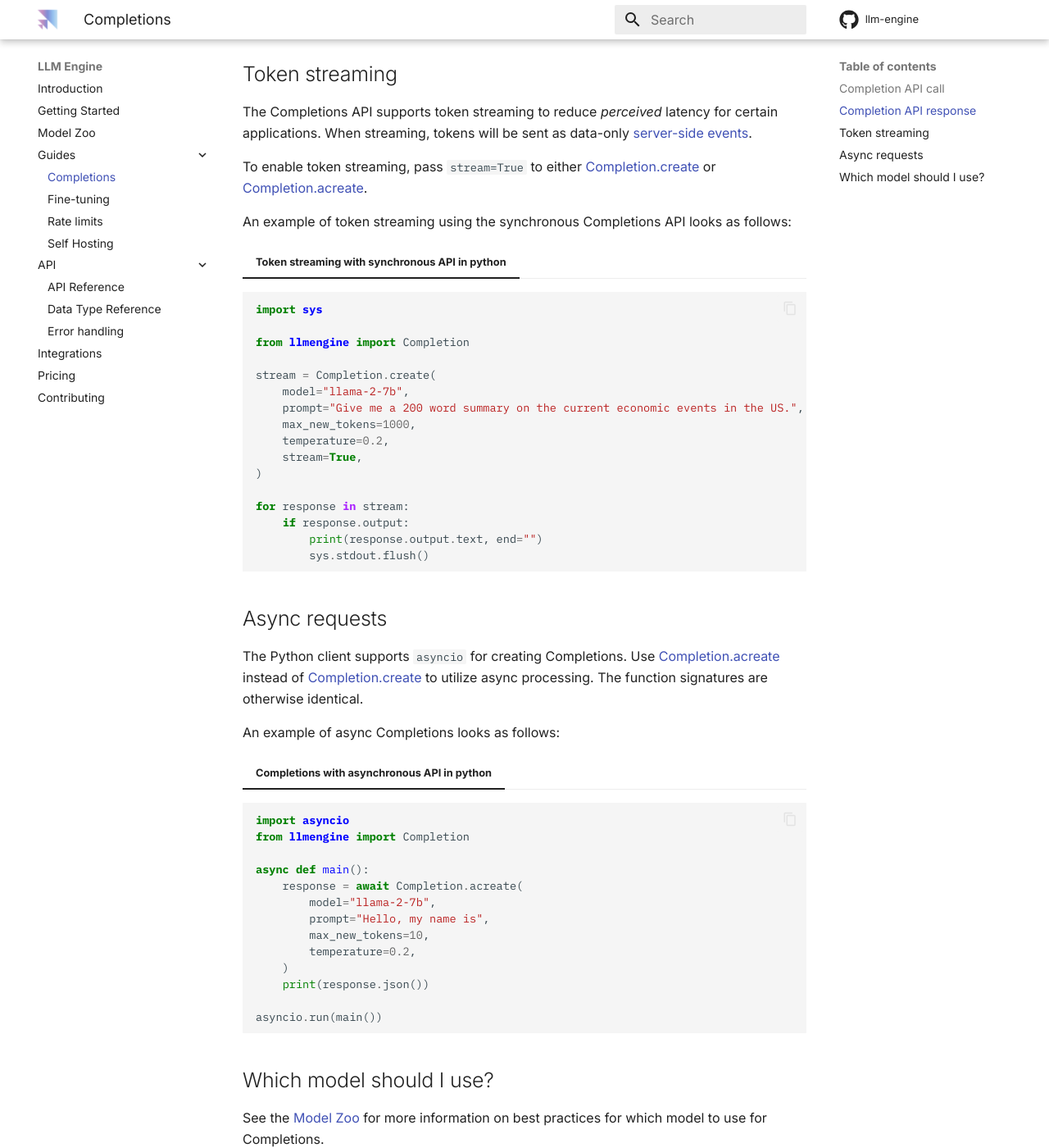
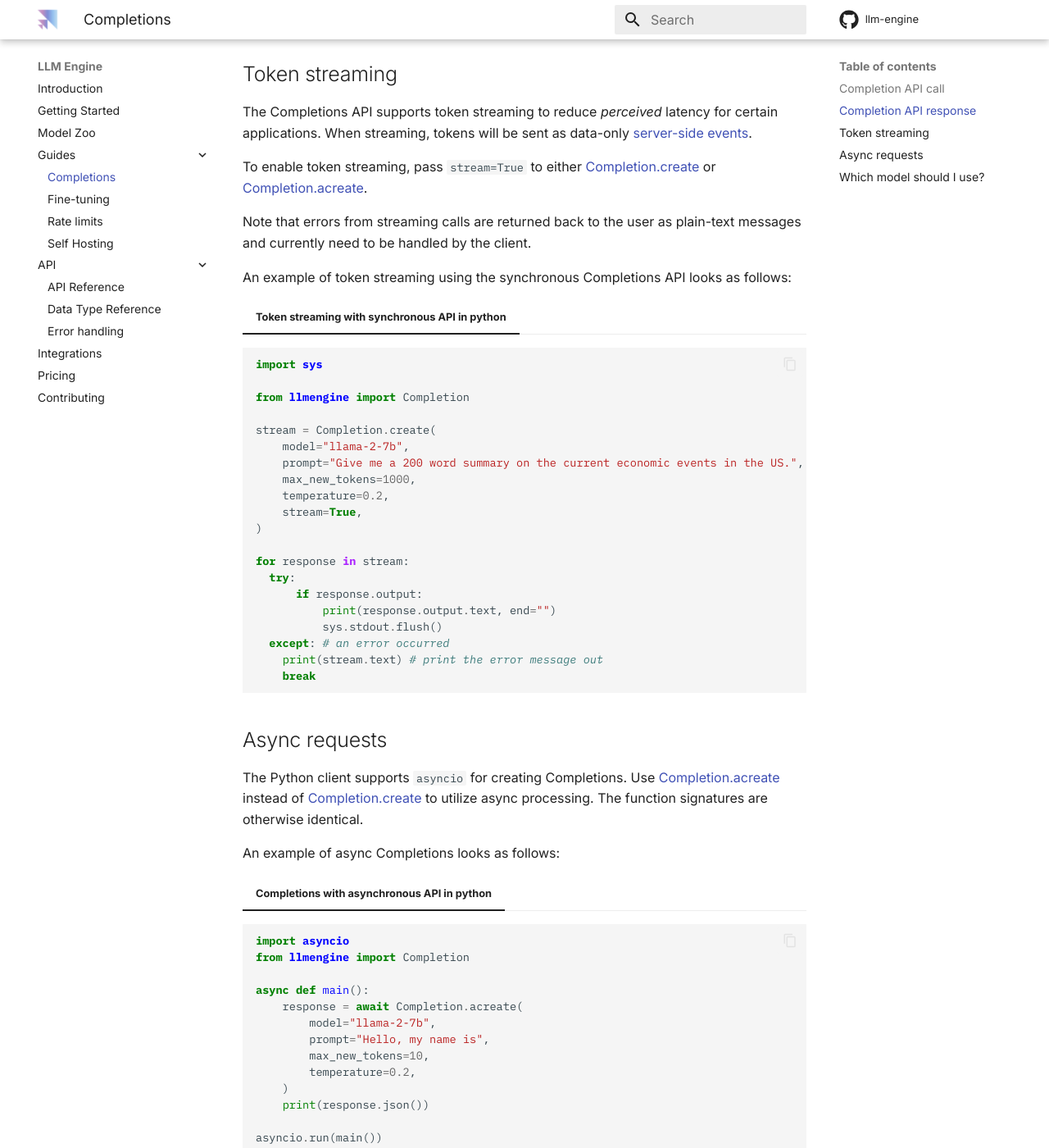
Before and after one commit to scaleapi/llm-engine, an MkDocs documentation site: the page built from docs/guides/completions.md, in a window 1280 px wide and 1400 px high, scrolled down 1421 px. Shown: the whole window at 82% size. Built offline with MkDocs 1.6.1 and Material for MkDocs 9.7.7, drawn with Linux system fonts in a browser that asks for light colours; comment, search, counter and statistics services are not loaded.

Commit message:
cleanup, add docs

````diff
--- a/docs/guides/completions.md
+++ b/docs/guides/completions.md
@@ -67,6 +67,8 @@ applications. When streaming, tokens will be sent as data-only
 
 To enable token streaming, pass `stream=True` to either [Completion.create](../../api/python_client/#llmengine.completion.Completion.create) or [Completion.acreate](../../api/python_client/#llmengine.completion.Completion.acreate).
 
+Note that errors from streaming calls are returned back to the user as plain-text messages and currently need to be handled by the client.
+
 An example of token streaming using the synchronous Completions API looks as follows:
 
 === "Token streaming with synchronous API in python"
@@ -85,9 +87,13 @@ stream = Completion.create(
 )
 
 for response in stream:
-    if response.output:
-        print(response.output.text, end="")
-        sys.stdout.flush()
+  try:
+      if response.output:
+          print(response.output.text, end="")
+          sys.stdout.flush()
+  except: # an error occurred
+    print(stream.text) # print the error message out
+    break
 ```
 
 ## Async requests
````
Also changed, not shown: docs/getting_started.md (+7 -3 lines), 2 other files.
